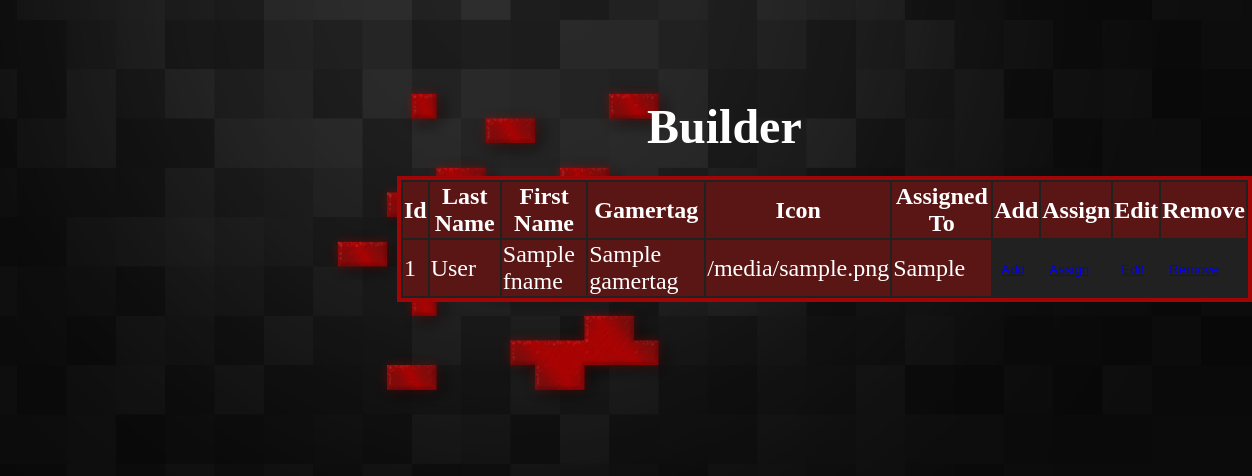
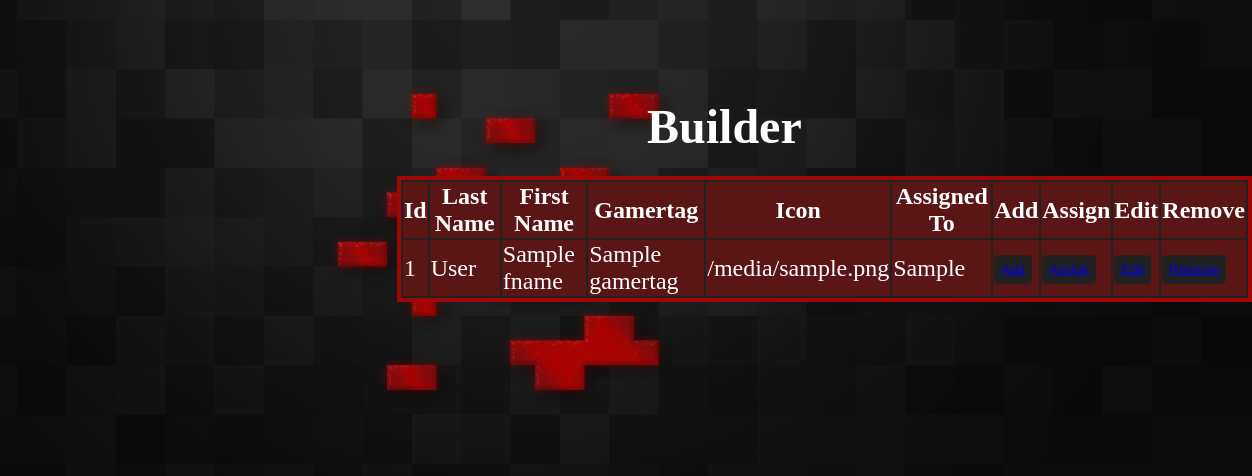
Before and after one commit to RoxDav2023/farm-python, a Flask app: template projet python/projet/templates/index.html in a window 1480 px wide. Shown: the part 324-800 px from the top of the page, without its empty margins (228-1480 px from the left). Run offline with Flask 3, Linux system fonts and the light colour scheme; the template is opened without the code that fills it: most values are stand-ins (such as "Sample title", 1, 10 or a date in 2020).

Commit message:
ahh classes

```diff
--- a/projet python/projet/templates/index.html
+++ b/projet python/projet/templates/index.html
@@ -68,10 +68,10 @@
                     <td class="th">{{ builder.gamertag }}</td>
                     <td class="th">{{ builder.icon }}</td>
                     <td class="th">{{ builder.assigned_to }}</td>
-                    <td><button><a href="{{ url_for('builderAdd') }}">Add</a></button></td>
-                    <td><button><a href="{{ url_for('assignBuilder', id=builder['id']) }}">Assign</a></button></td>
-                    <td><button><a href="{{ url_for('modifyBuilder', id=builder['id']) }}">Edit</a></button></td>
-                    <td><button><a href="{{ url_for('removeBuilder', id=builder['id']) }}">Remove</a></button></td>
+                    <td class="th"><button><a href="{{ url_for('builderAdd') }}">Add</a></button></td>
+                    <td class="th"><button><a href="{{ url_for('assignBuilder', id=builder['id']) }}">Assign</a></button></td>
+                    <td class="th"><button><a href="{{ url_for('modifyBuilder', id=builder['id']) }}">Edit</a></button></td>
+                    <td class="th"><button><a href="{{ url_for('removeBuilder', id=builder['id']) }}">Remove</a></button></td>
                 </tr>
                 {% endfor %}
             </tbody>
```
